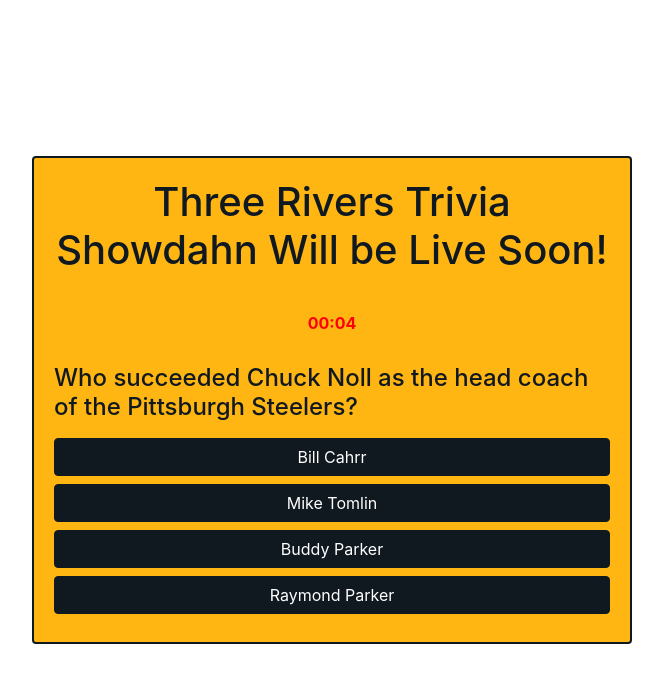
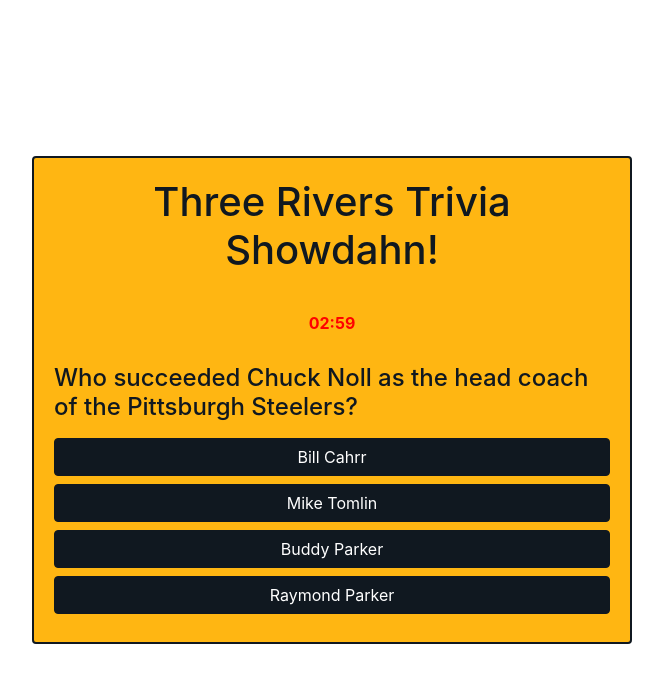
Before and after one commit to vinnietran/three-rivers-showdahn, a plain HTML site: page index.html in a window 1280 px wide. Both pictures are taken after a click on the button "Start Quiz". Shown: the whole page, without its empty margins (308-971 px from the left). Drawn offline with nearby package versions, Linux system fonts and the light colour scheme.

```diff
--- a/index.html
+++ b/index.html
@@ -14,7 +14,7 @@
   </head>
   <body>
     <div class="container">
-      <h1 class="text-center mb-4">Three Rivers Trivia Showdahn Will be Live Soon!</h1>
+      <h1 class="text-center mb-4">Three Rivers Trivia Showdahn!</h1>
       <div id="game">
         <div class="form-group">
           <input
--- a/quiz.js
+++ b/quiz.js
@@ -246,7 +246,7 @@ function startGame() {
   document.getElementById("nameInput").parentNode.style.display = "none";
   document.getElementById("12").style.display = "none";
   // Start the timer with 3 minutes (3 * 60 seconds)
-  startTimer(5, document.querySelector("#timer"));
+  startTimer(180, document.querySelector("#timer"));
   showQuestion();
 }
 
```
